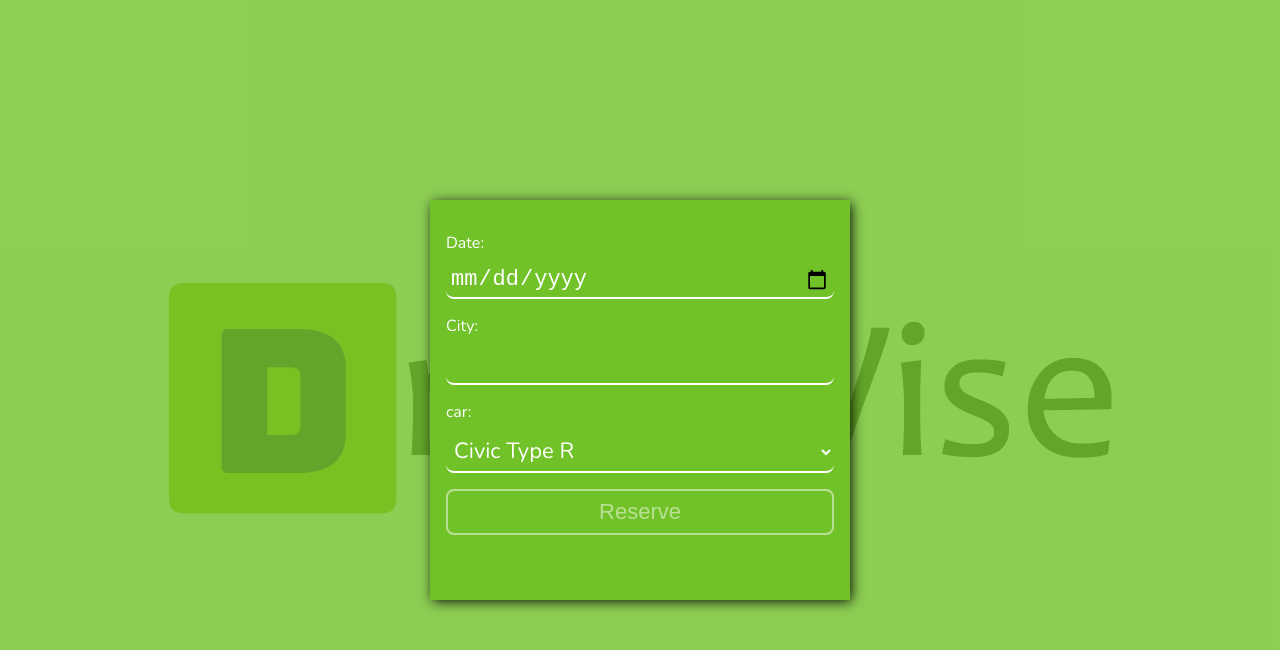
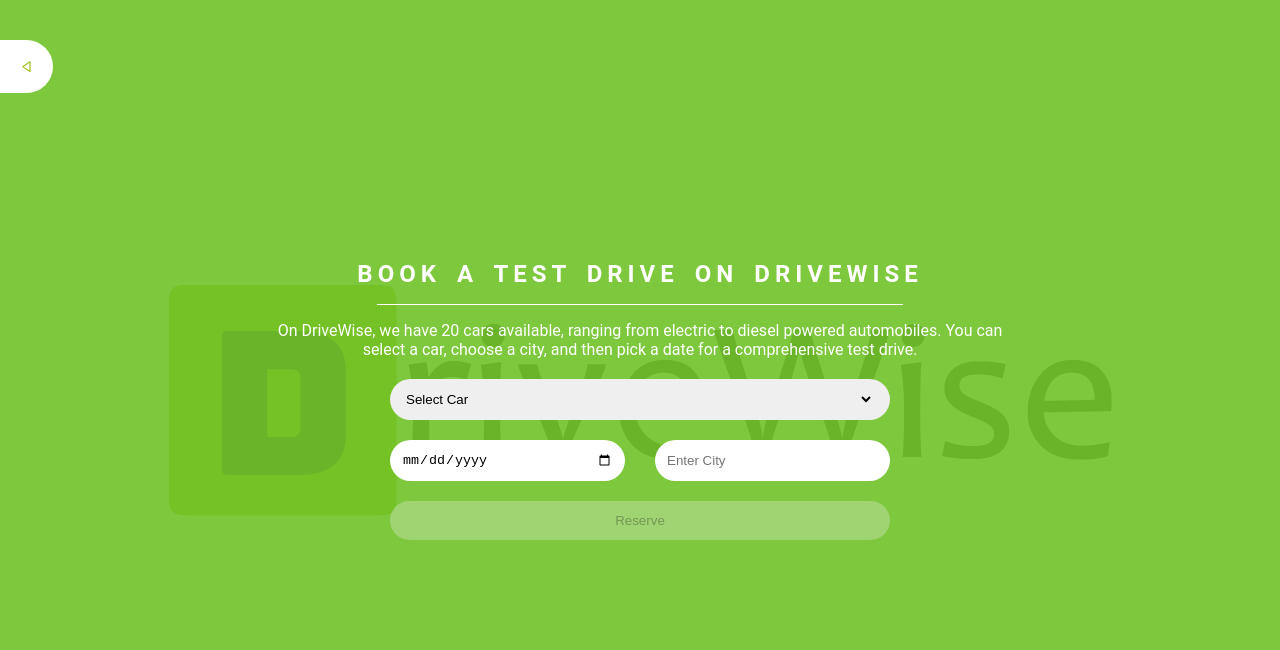
Before and after one commit to iamchristianani/drivewise-frontend, a React (Create React App) app: page /reservation_form in a window 1280 px wide. Shown: the top 650 px of the page. Built offline with nearby package versions, Linux system fonts and the light colour scheme.

Commit message:
Update style file path, and page design

```diff
--- a/src/components/LoginForm.js
+++ b/src/components/LoginForm.js
@@ -2,7 +2,7 @@
 import { faCheck, faTimes, faInfoCircle } from '@fortawesome/free-solid-svg-icons';
 import { FontAwesomeIcon } from '@fortawesome/react-fontawesome';
 import { Link } from 'react-router-dom';
-import './style components/registrations.css';
+import './style-components/registrations.css';
 import { useDispatch } from 'react-redux';
 import { login } from '../redux/authSlice';
 
--- a/src/components/Navbar.js
+++ b/src/components/Navbar.js
@@ -2,7 +2,7 @@
 
 import React, { useState } from 'react';
 import { Link } from 'react-router-dom';
-import './style components/navbar.css';
+import './style-components/navbar.css';
 import { FontAwesomeIcon } from '@fortawesome/react-fontawesome';
 import { faBars, faX } from '@fortawesome/free-solid-svg-icons';
 import logo from '../images/drivewise_logo.png';
--- a/src/components/SignupForm.js
+++ b/src/components/SignupForm.js
@@ -4,7 +4,7 @@
 import { FontAwesomeIcon } from '@fortawesome/react-fontawesome';
 import { Link } from 'react-router-dom';
 import { signup } from '../redux/authSlice';
-import './style components/registrations.css';
+import './style-components/registrations.css';
 
 const USER_REGEX = /^[A-z][A-z0-9-_]{3,23}$/;
 const EMAIL_REGEX = /^[\w-.]+@([\w-]+\.)+[\w-]{2,4}$/;
--- a/src/components/style components/registrations.css
+++ /dev/null
@@ -1,97 +0,0 @@
-@import url('https://fonts.googleapis.com/css2?family=Nunito&display=swap');
-
-.container {
-  display: flex;
-  color: #fff;
-  flex-direction: column;
-  justify-content: center;
-  align-items: center;
-  min-height: 100vh;
-  padding: 1rem 0.5rem;
-}
-
-.Register {
-  width: 100%;
-  max-width: 420px;
-  min-height: 400px;
-  display: flex;
-  flex-direction: column;
-  justify-content: flex-start;
-  padding: 1rem;
-  background-color: rgb(113 194 41);
-  box-shadow: 2px 2px 12px -1px black;
-}
-
-.login_form {
-  display: flex;
-  flex-direction: column;
-  justify-content: space-evenly;
-  flex-grow: 1;
-  padding-bottom: 1rem;
-}
-
-.login_form a,
-.login_form a:visited {
-  color: #fff;
-}
-
-.login_form_comp {
-  font-family: 'Nunito', sans-serif;
-  font-size: 22px;
-  padding: 0.25rem;
-  border-radius: 0.5rem;
-}
-
-.login_label {
-  margin-top: 1rem;
-  display: grid;
-}
-
-.login_form button {
-  padding: 0.5rem;
-}
-
-.instructions {
-  font-size: 0.75rem;
-  border-radius: 0.5rem;
-  background: #000;
-  color: #fff;
-  padding: 0.25rem;
-  position: relative;
-  bottom: -10px;
-}
-
-.instructions > svg {
-  margin-right: 0.25rem;
-}
-
-.offscreen {
-  position: absolute;
-  left: -9999px;
-}
-
-.hide {
-  display: none;
-}
-
-.valid {
-  color: #007300;
-  margin-left: 0.25rem;
-}
-
-.invalid {
-  color: red;
-  margin-left: 0.25rem;
-}
-
-.errmsg {
-  background-color: lightpink;
-  color: firebrick;
-  font-weight: bold;
-  padding: 0.5rem;
-  margin-bottom: 0.5rem;
-}
-
-.line {
-  display: inline-block;
-}
--- a/src/components/style components/navbar.css
+++ b/src/components/style-components/navbar.css
@@ -39,12 +39,13 @@
     top: 0;
     left: 0;
     right: 0;
+    z-index: 1000;
   }
 
   ul.active {
     display: block;
     position: absolute;
-    top: 60px;
+    top: 40px;
     left: 0;
     right: 0;
     background-color: #fff;
--- a/src/pages/ReservationForm.js
+++ b/src/pages/ReservationForm.js
@@ -1,12 +1,23 @@
-import React, { useState } from 'react';
+import React, { useState, useEffect } from 'react';
+import { useSelector, useDispatch } from 'react-redux';
 import './style/ReservationForm.css';
 import cars from '../DumyData/cars.json';
+import { fetchCars } from '../redux/cars/cars';
+import { BiLeftArrow } from 'react-icons/bi';
+import { NavLink } from 'react-router-dom';
 
 const ReservationForm = () => {
   const [carName, setCarName] = useState('');
   const [date, setDate] = useState('');
   const [city, setCity] = useState('');
   const [errMsg, setErrMsg] = useState('');
+
+  const dispatch = useDispatch();
+  const data = useSelector((state) => state.cars);
+
+  useEffect(() => {
+    dispatch(fetchCars());
+  }, [dispatch]);
 
   const handleSubmit = async (e) => {
     e.preventDefault();
@@ -26,23 +37,48 @@
 
   return (
     <div className="container">
+      <div className="background-wrapper">
+        <div className="reserve-back-button">
+          <NavLink to="/">
+            <button type="button" className="rsv-scroll rsv-left-scroll" aria-label="Scroll Left"><BiLeftArrow /></button>
+          </NavLink>
+        </div>
+        <div className="reserve-form-container">
+          <div className="reserve-form-writeup">
+            <h2>BOOK A TEST DRIVE ON DRIVEWISE</h2>
+            <div className="horizontal-rule"></div>
+            <p>On DriveWise, we have {data.cars.length} cars available, ranging from electric to diesel powered automobiles. You can select a car, choose a city, and then pick a date for a comprehensive test drive.</p>
+          </div>
+          <div className="reserve-form-box">
             <p className={errMsg ? 'errmsg' : 'offscreen'} aria-live="assertive">{errMsg}</p>
             <form className="reservation_form" onSubmit={handleSubmit}>
 
-        <label className="date_label" htmlFor="date">
-          Date:
+              <select
+                id="car"
+                onChange={(e) => setCarName(e.target.value)}
+                value={carName}
+                className="select_form_comp"
+                required
+              >
+                <option value="" disabled hidden>
+                  Select Car
+                </option>
+                {cars.map((car) => (
+                  <option key={car.id} value={car.model}>
+                    {car.model}
+                  </option>
+                ))}
+              </select>
 
+              <div className="reserve-form-inputs-box">
                 <input
                   type="date"
                   id="date"
                   onChange={(e) => setDate(e.target.value)}
                   value={date}
-            className="date_form_comp"
+                  className="date_form_comp reserve-form-inputs"
                   required
                 />
-        </label>
-        <label className="city_label" htmlFor="city">
-          City:
 
                 <input
                   type="text"
@@ -50,27 +86,17 @@
                   autoComplete="off"
                   onChange={(e) => setCity(e.target.value)}
                   value={city}
-            className="login_form_comp"
+                  className="city_form_comp reserve-form-inputs"
+                  placeholder="Enter City"
                   required
                 />
-        </label>
-        <label className="login_label" htmlFor="car">
-          car:
+              </div>
 
-          <select
-            id="car"
-            onChange={(e) => setCarName(e.target.value)}
-            value={carName}
-            className="login_form_comp"
-            required
-          >
-            {cars.map((car) => (
-              <option key={car.id} value={car}>{car.model}</option>
-            ))}
-          </select>
-        </label>
-        <button className="reservation_form_comp" type="submit" disabled={carName === '' || city === '' || date === ''}>Reserve</button>
+              <button className="button_form_comp" type="submit" disabled={carName === '' || city === '' || date === ''}>Reserve</button>
             </form>
+          </div>
+        </div>
+      </div>
     </div>
   );
 };
--- a/src/pages/style/ReservationForm.css
+++ b/src/pages/style/ReservationForm.css
@@ -1,24 +1,104 @@
-/* import Nunito font */
-@import url('https://fonts.googleapis.com/css2?family=Nunito&display=swap');
+.container {
+  background-image: url("../../images/drivewise_logo.png");
+  background-repeat: no-repeat;
+  background-position: center;
+}
 
-.container {
+.background-wrapper {
+  background-color: rgba(112, 194, 41, 0.9);
+  display: flex;
+  flex-direction: column;
+  justify-content: center;
+  align-items: center;
+  position: relative;
+}
+
+.rsv-scroll {
+  position: absolute;
+  display: flex;
+  align-items: center;
+  justify-content: center;
+  top: 5%;
+  padding: 20px 20px;
+  border: 0;
+  background: #fff;
+  color: #97bf0f;
+  cursor: pointer;
+}
+
+.rsv-left-scroll {
+  left: 0;
+  border-top-right-radius: 50px;
+  border-bottom-right-radius: 50px;
+}
+
+.reserve-form-container {
   display: flex;
   color: #fff;
+  width: 60%;
   flex-direction: column;
-  background-color: rgba(112, 194, 41, 0.8);
   justify-content: center;
   align-items: center;
   min-height: 100vh;
   padding: 1rem 0.5rem;
 }
 
-.container::before {
-  position: absolute;
-  content: url("../../images/drivewise_logo.png");
-  z-index: -1;
+.horizontal-rule {
+  width: 70%;
+  height: 1px;
+  background-color: #fff;
+  margin: 1rem 0;
 }
 
-/* ReservationForm styles */
+.reserve-form-writeup {
+  text-align: center;
+  display: flex;
+  flex-direction: column;
+  justify-content: center;
+  align-items: center;
+}
+
+.reserve-form-writeup h2 {
+  word-spacing: 5px;
+  letter-spacing: 5px;
+}
+
+.reserve-form-box {
+  width: 500px;
+}
+
+.select_form_comp {
+  width: 100%;
+  padding: 12px;
+  border: 0;
+  border-radius: 30px;
+  margin-top: 20px;
+  border-right: 16px solid transparent;
+}
+
+.reserve-form-inputs-box {
+  display: flex;
+}
+
+.reserve-form-inputs {
+  padding: 12px;
+  border-radius: 30px;
+  border: 0;
+  margin-top: 20px;
+  width: 50%;
+}
+
+.city_form_comp {
+  margin-left: 30px;
+}
+
+.button_form_comp {
+  width: 100%;
+  padding: 12px;
+  border: 0;
+  border-radius: 30px;
+  margin-top: 20px;
+}
 
 .errmsg {
   background-color: lightpink;
@@ -33,70 +113,18 @@
   left: -9999px;
 }
 
-.reservation_form {
+
+@media (max-width: 768px) {
+  .reserve-form-container {
     width: 100%;
-  max-width: 420px;
-  min-height: 400px;
-  display: flex;
-  flex-direction: column;
-  justify-content: flex-start;
-  padding: 1rem;
-  background-color: rgb(113, 194, 41);
-  box-shadow: 2px 2px 12px -1px black;
-  color: #fff;
-  font-family: 'Nunito', sans-serif;
+    padding: 1rem 1rem;
   }
 
-.date_label,
-.city_label,
-.login_label {
-  margin-top: 1rem;
-  display: grid;
+  .reserve-form-box {
+    width: 300px;
   }
 
-.date_form_comp,
-.login_form_comp {
-  font-size: 22px;
-  padding: 0.25rem;
-  border-radius: 0.5rem;
-  background-color: transparent;
-  border: none;
-  border-bottom: 2px solid #fff;
-  color: #fff;
-  margin-top: 0.5rem;
+  .rsv-scroll {
+    padding: 15px 15px;
   }
-
-.date_form_comp:focus,
-.login_form_comp:focus {
-  outline: none;
-  border-color: #fff;
 }
-
-.city_label input,
-.login_label input {
-  text-transform: lowercase;
-}
-
-.city_label input::placeholder,
-.login_label input::placeholder {
-  color: #fff;
-}
-
-option {
-  color: black;
-}
-
-.reservation_form_comp {
-  padding: 0.5rem;
-  background-color: transparent;
-  border: 2px solid #fff;
-  border-radius: 0.5rem;
-  color: #fff;
-  font-size: 22px;
-  margin-top: 1rem;
-}
-
-.reservation_form_comp:disabled {
-  opacity: 0.5;
-  cursor: not-allowed;
-}
```
Also changed, not shown: src/components/RegisterWithUsername.js (+20 -14 lines), src/components/style-components/registrations.css (added, +107 -0 lines). Lines whose indentation alone changed are shown as unchanged.
